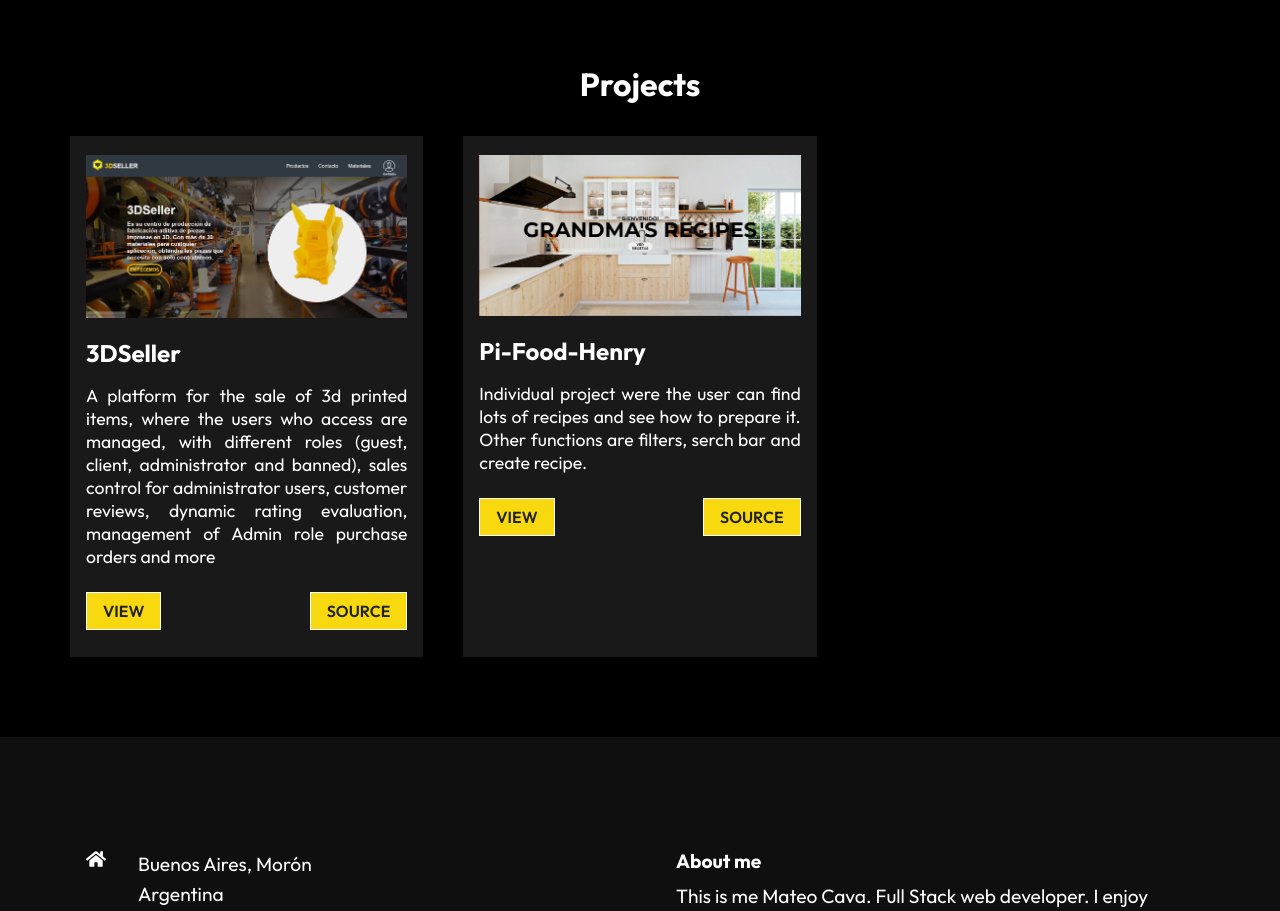
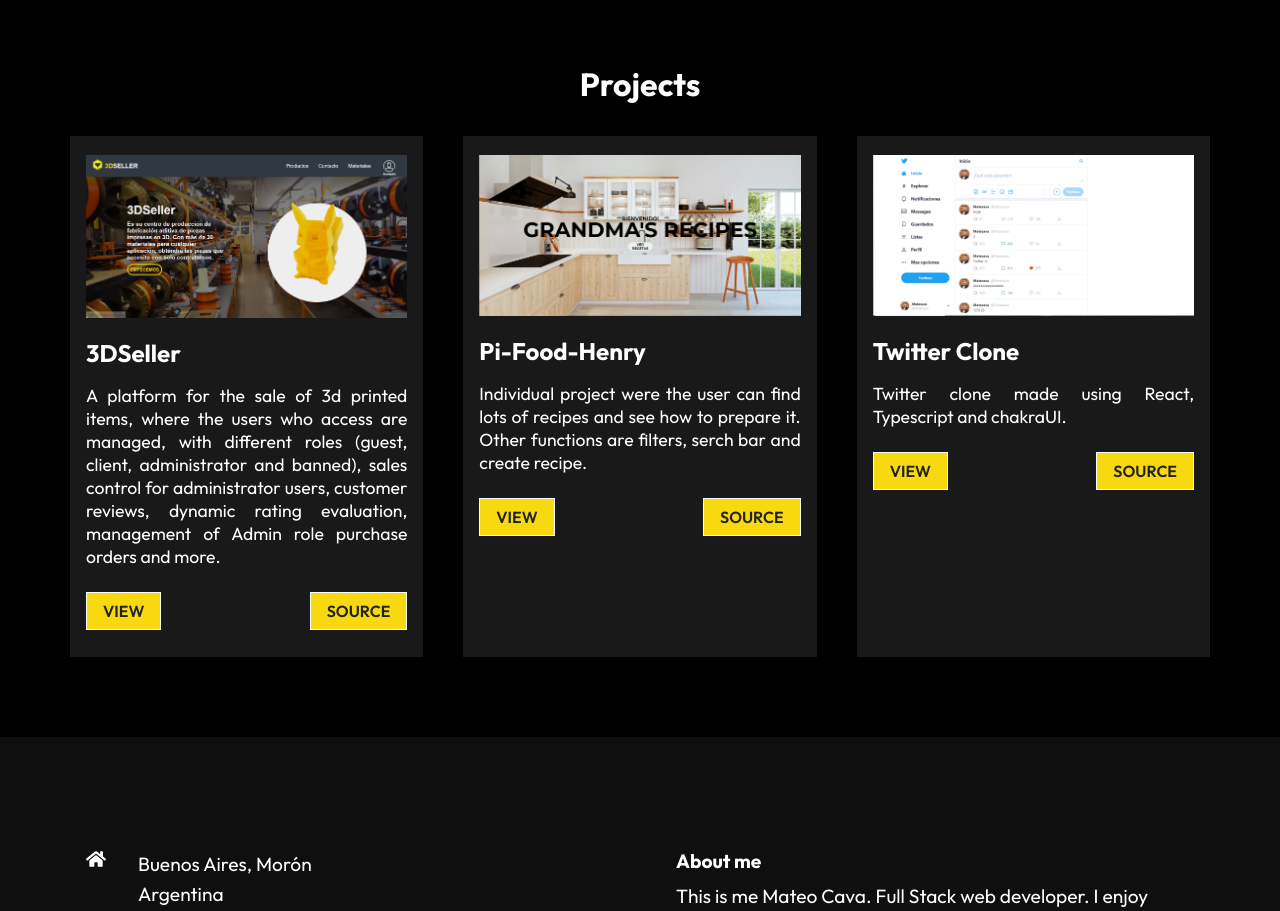
Before and after one commit to Matecava/Porfolio, a React (Create React App) app: page / in a window 1280 px wide. Shown: the part 800-1711 px from the top of the page. Built offline with nearby package versions, Linux system fonts and the light colour scheme.

Commit message:
proyect added

```diff
--- a/src/components/workCard/WorkCardData.js
+++ b/src/components/workCard/WorkCardData.js
@@ -1,11 +1,12 @@
 import pro1 from "../../assets/3dseller.PNG"
 import pro2 from "../../assets/Pi.PNG";
+import pro3 from "../../assets/Twitter.PNG"
 
 const projectCardData = [
   {
     image: pro1,
     title: "3DSeller",
-    text: "A platform for the sale of 3d printed items, where the users who access are managed, with different roles (guest, client, administrator and banned), sales control for administrator users, customer reviews, dynamic rating evaluation, management of Admin role purchase orders and more",
+    text: "A platform for the sale of 3d printed items, where the users who access are managed, with different roles (guest, client, administrator and banned), sales control for administrator users, customer reviews, dynamic rating evaluation, management of Admin role purchase orders and more.",
     view: "https://lnkd.in/d6Amx3N9",
     source: "https://github.com/aliriodi/3DSeller",
   },
@@ -16,6 +17,13 @@ const projectCardData = [
     view: "",
     source: "https://github.com/Matecava/PI-Food",
   },
+  {
+    image: pro3,
+    title: "Twitter Clone",
+    text: "Twitter clone made using React, Typescript and chakraUI.",
+    view:"",
+    source: "https://github.com/Matecava/Twitter-clone"
+  }
 ];
 
 export default projectCardData;
```
Also changed, not shown: src/assets/Twitter.PNG (added), src/components/workCard/WorkCard.css (line endings or trailing spaces).
